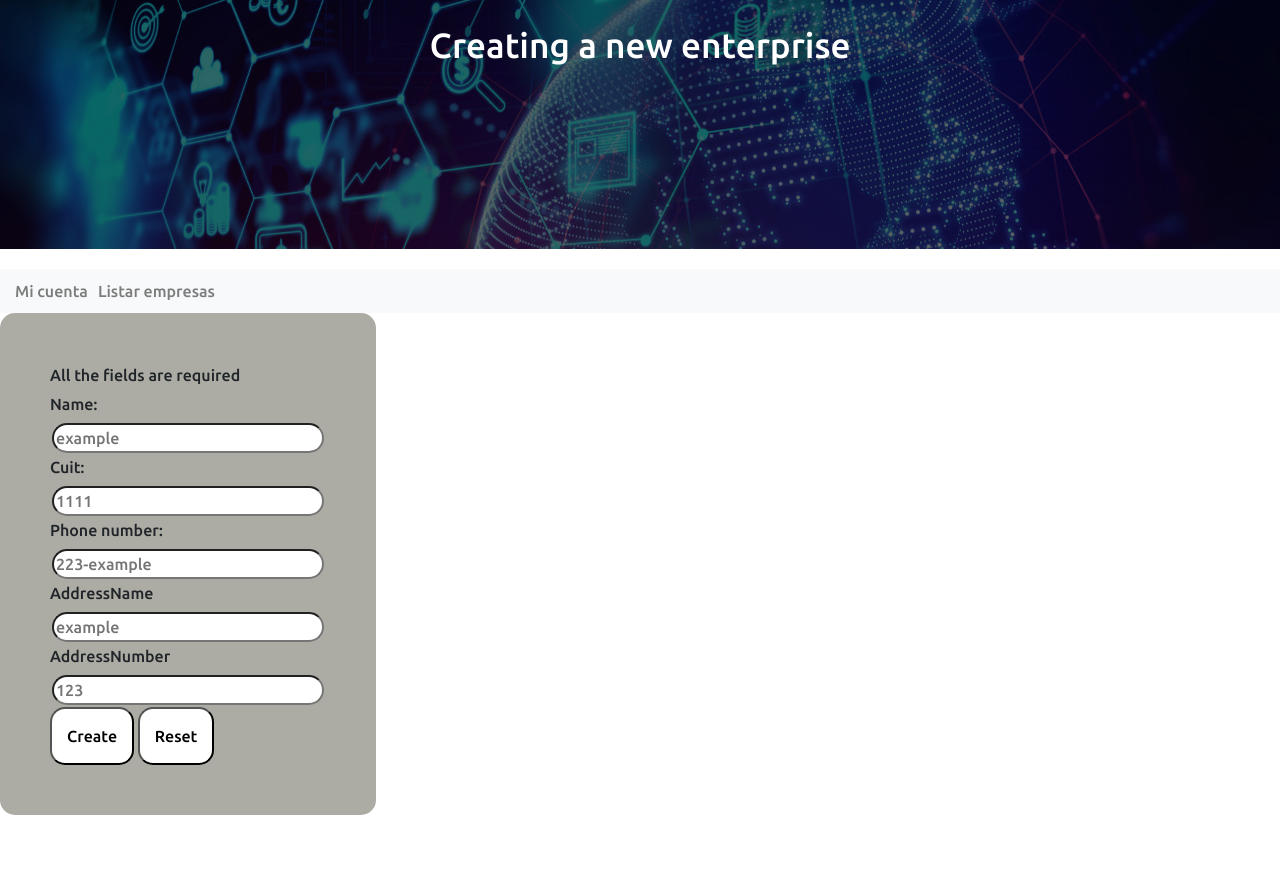
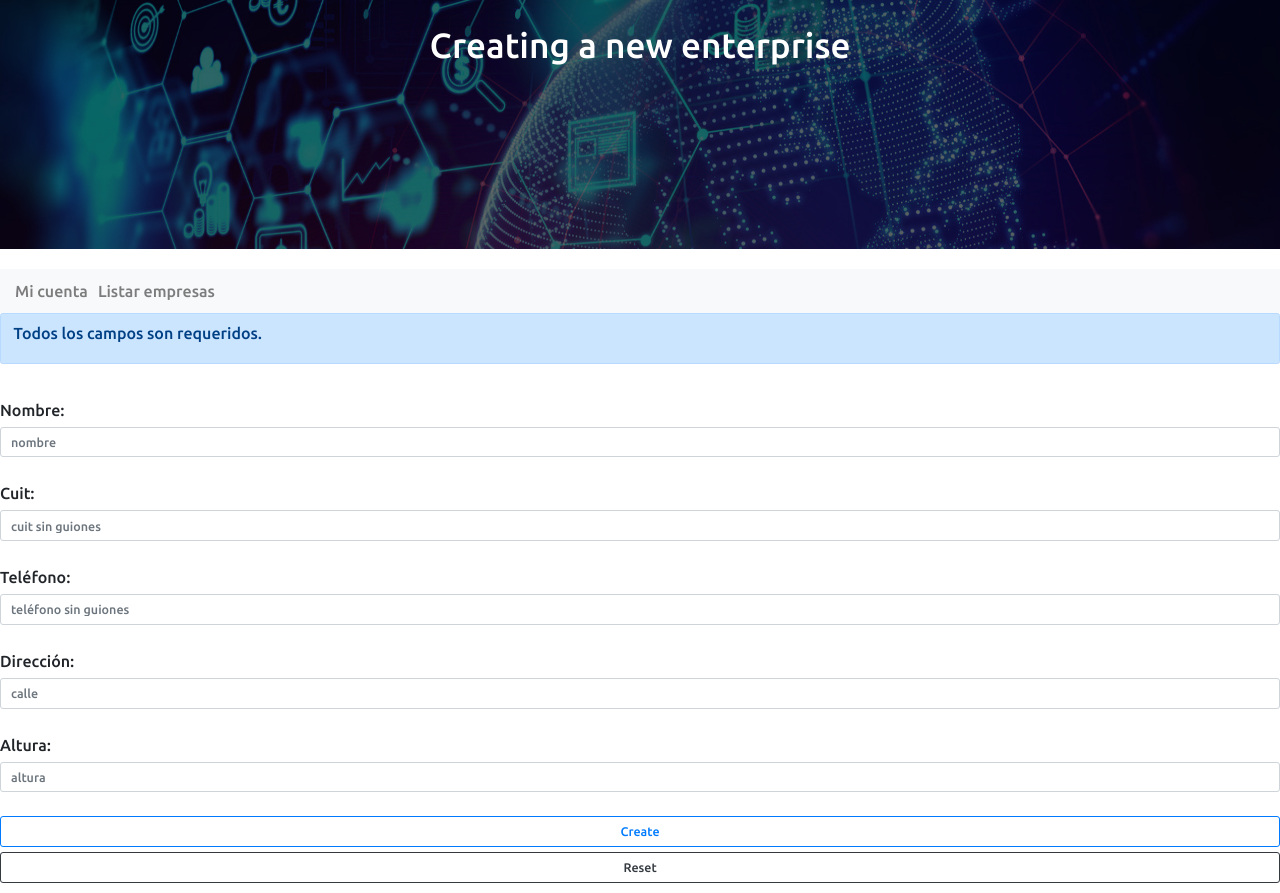
Before and after one commit to locusaa1/tpFinal_laboratorioIV, a PHP site: template Views/AdminEnterpriseCreate.php in a window 1280 px wide. Shown: the part 314-1207 px from the top of the page. Before the commit the page ends 1129 px from the top, so only its background shows below. Run offline with PHP 8.4, Linux system fonts and the light colour scheme; the template is opened without the code that fills it, so the values that code supplies are empty; some libraries are stand-ins or nearby versions.

Commit message:
Admin enterprise Create
Added a bit of bootstrap for the create enterprise form

```diff
--- a/Views/AdminEnterpriseCreate.php
+++ b/Views/AdminEnterpriseCreate.php
@@ -10,29 +10,29 @@ require_once('nav.php');
         </div>
     </section>
     <?php require_once('adminNav.php'); ?>
-    <form class="enterpriseForm" action="<?php echo FRONT_ROOT ?>Enterprise/enterpriseForm" method="post">
-        <label>
-            <?php
-            echo 'All the fields are required';
-            ?>
-        </label><br>
-        <label for="name">Name:</label><br>
-        <input type="text" name="name" value="" required
-               placeholder="example"><br>
-        <label for="cuit">Cuit:</label><br>
-        <input type="number" name="cuit" value="" required
-               placeholder="1111"><br>
-        <label for="phoneNumber">Phone number:</label><br>
-        <input type="number" name="phoneNumber" value="" required
-               placeholder="223-example"><br>
-        <label for="addressName">AddressName</label><br>
-        <input type="text" name="addressName" value="" required
-               placeholder="example"><br>
-        <label for="addressNumber">AddressNumber</label><br>
-        <input type="text" name="addressNumber" value="" required
-               placeholder="123"><br>
-        <button class="enterpriseButton" type="submit" name="action" value="create">Create</button>
-        <button class="enterpriseButton" type="reset">Reset</button>
+    <form action="<?php echo FRONT_ROOT ?>Enterprise/enterpriseForm" method="post">
+        <div class="form-group">
+            <div class="alert alert-primary">
+                <p>Todos los campos son requeridos.</p>
+            </div><br>
+            <label for="name">Nombre:</label><br>
+            <input class="form-control form-control-lg" type="text" id="name" name="name" value="" required
+                   placeholder="nombre"><br>
+            <label for="cuit">Cuit:</label><br>
+            <input class="form-control form-control-lg" type="number" id="cuit" name="cuit" value="" required
+                   placeholder="cuit sin guiones"><br>
+            <label for="phoneNumber">Teléfono:</label><br>
+            <input class="form-control form-control-lg" type="number" id="phoneNumber" name="phoneNumber" value="" required
+                   placeholder="teléfono sin guiones"><br>
+            <label for="addressName">Dirección:</label><br>
+            <input class="form-control form-control-lg" type="text" id="addressName" name="addressName" value="" required
+                   placeholder="calle"><br>
+            <label for="addressNumber">Altura:</label><br>
+            <input class="form-control form-control-lg" type="text" id="addressNumber" name="addressNumber" value="" required
+                   placeholder="altura"><br>
+            <button class="btn btn-outline-primary btn-lg btn-block" type="submit" name="action" value="create">Create</button>
+            <button class="btn btn-outline-dark btn-lg btn-block" type="reset">Reset</button>
+        </div>
         </ul>
     </form>
 </main>
```
Also changed, not shown: Views/AdminEnterpriseList.php (+8 -8 lines).
